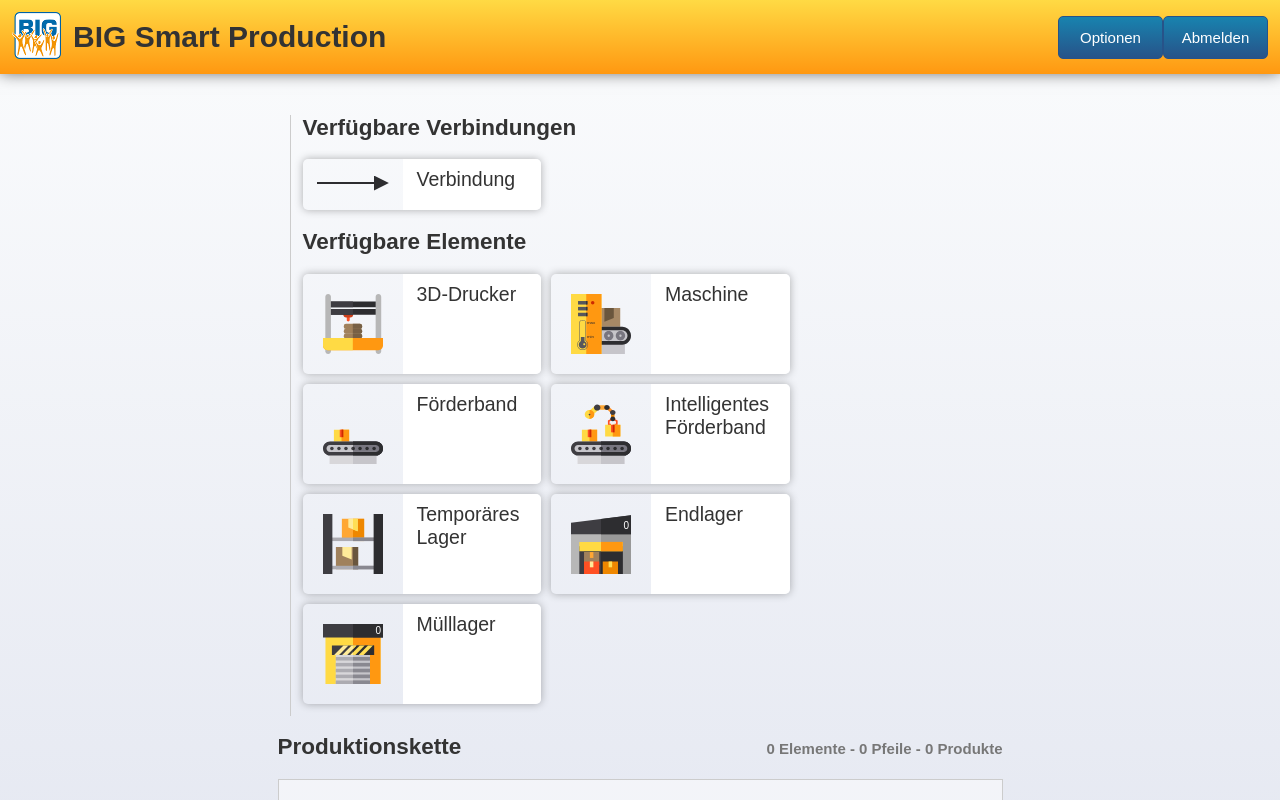
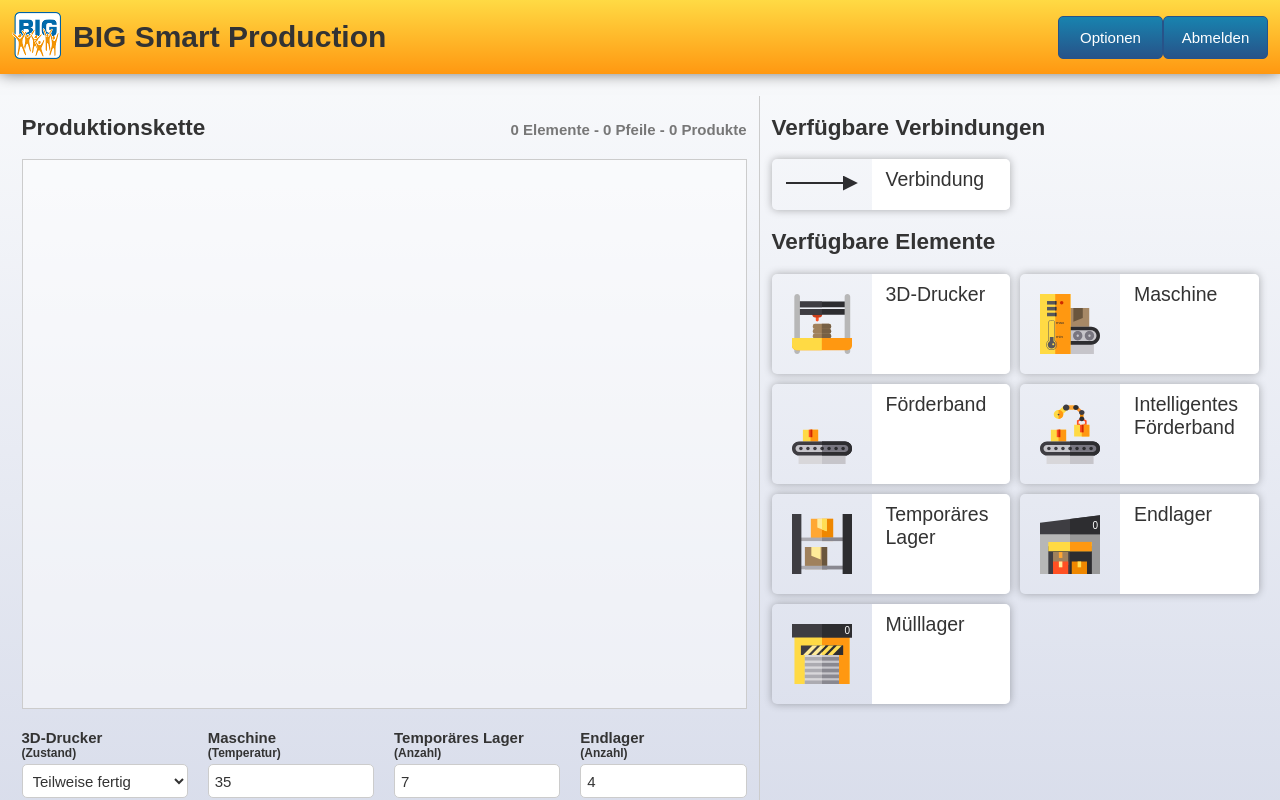
Before and after one commit to DoganKaraarslan/PRODUCTION-CHAIN, an Angular app in the folder übung3/client/: page /overview in a window 1280 px wide. Shown: the top 800 px of the page. Built offline with nearby package versions, Linux system fonts and the light colour scheme; what @swimlane/ngx-charts would draw is missing.

Commit message:
overview working

```diff
--- a/übung3/client/src/app/components/nav/nav.component.ts
+++ b/übung3/client/src/app/components/nav/nav.component.ts
@@ -15,8 +15,6 @@ export class NavComponent {
     };
 
     isOptionsShown(): boolean {
-      console.log(!this.isOptionsite() && !this.isLoginSite());
-
       return !this.isOptionsite() && !this.isLoginSite();
     }
 
--- a/übung3/client/src/app/components/overview/overview.component.html
+++ b/übung3/client/src/app/components/overview/overview.component.html
@@ -1,5 +1,3 @@
-
-<div class="main-container">
 <aside class="elements" aria-labelledby="elementsheadline" aria-hidden="true">
     <h2 id="arrowsheadline">Verfügbare Verbindungen</h2>
     <ul class="arrow-list">
@@ -184,4 +182,3 @@
     </div>
 </form>
 </main>
-</div>
```
Lines whose indentation alone changed are shown as unchanged.
